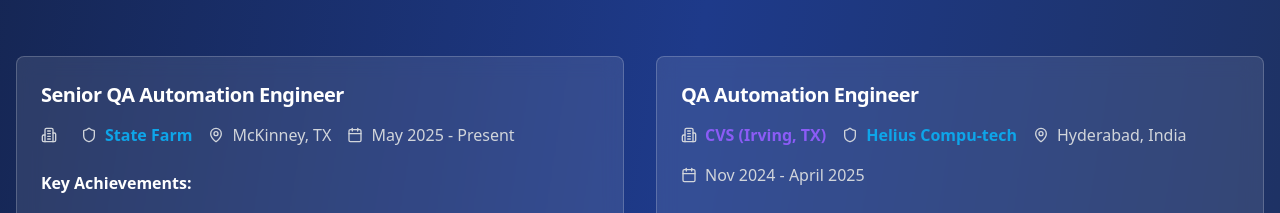
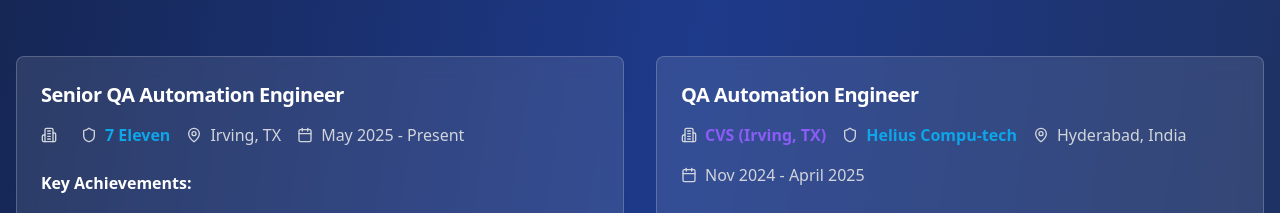
Before and after one commit to Kish533/kishore-rayudu-portfolio, a React (Vite) app: page / in a window 1280 px wide. Shown: the part 3680-3893 px from the top of the page. Built offline with nearby package versions, Linux system fonts and the light colour scheme.

Commit message:
updated 7 eleven

```diff
--- a/src/components/Experience.tsx
+++ b/src/components/Experience.tsx
@@ -10,8 +10,8 @@ const Experience = () => {
   const experiences = [
     {
       title: 'Senior QA Automation Engineer',
-      company: 'State Farm',
-      location: 'McKinney, TX',
+      company: '7 Eleven',
+      location: 'Irving, TX',
       period: 'May 2025 - Present',
       achievements: [
         'Developed modular automation frameworks using Selenium, Appium, TestNG, and Java',
```
